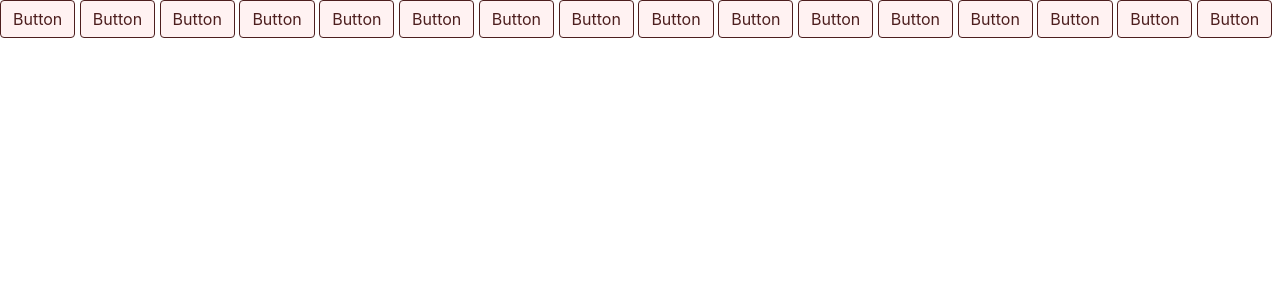
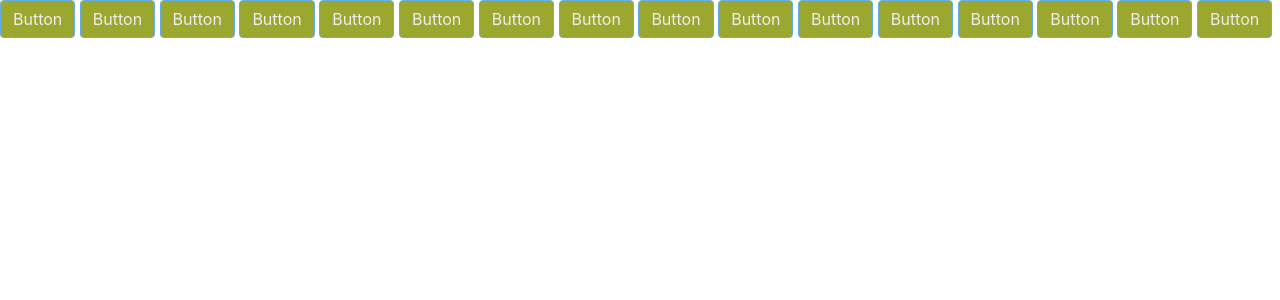
Before and after one commit to nununuam/collection, a Django app: page / in a window 1280 px wide. Shown: the part 40-340 px from the top of the page. Run offline with Django 4.2, Linux system fonts and the light colour scheme.

Commit message:
change the color of the buttons

```diff
--- a/main_app/static/styles/styles.css
+++ b/main_app/static/styles/styles.css
@@ -3,13 +3,13 @@ h1 {
 }
 
 .btn-primary{
-    background-color: rgb(255, 242, 242) !important;
-    color:rgb(77, 30, 30);
-    border-color: rgb(77, 30, 30);
+    background-color: rgb(155, 167, 47) !important;
+    color:rgb(238, 238, 238);
+    border-color: rgb(96, 174, 230);
 }
 
 .btn-primary:hover, .btn-primary:active, .btn-primary:visited {
-    background-color: rgb(77, 30, 30) !important;
-    color:rgb(255, 242, 242);
-    border-color: rgb(77, 30, 30);
+    background-color: rgb(48, 57, 146) !important;
+    color:rgb(255, 255, 255);
+    border-color: rgb(253, 45, 240);
 }
```
